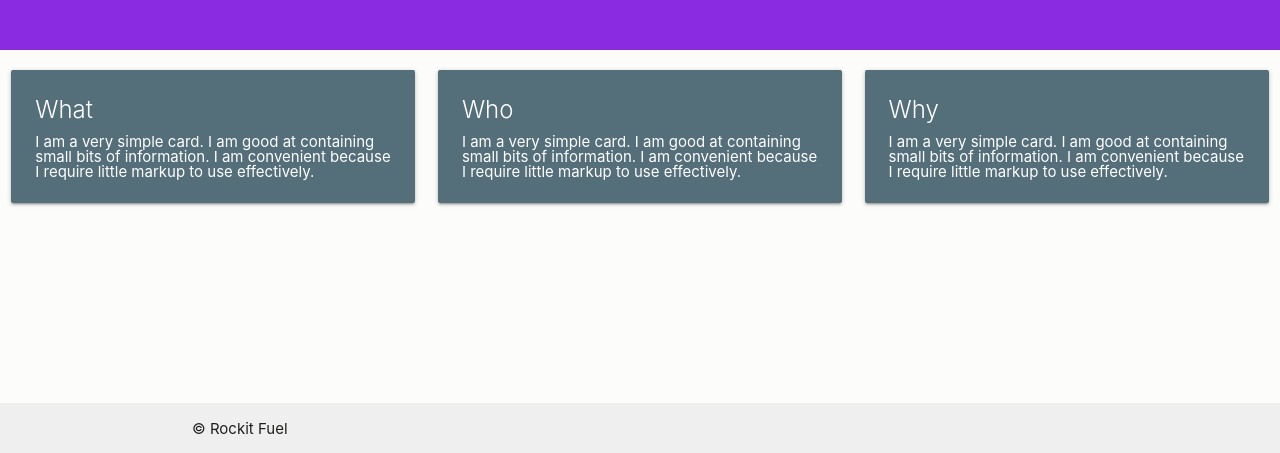
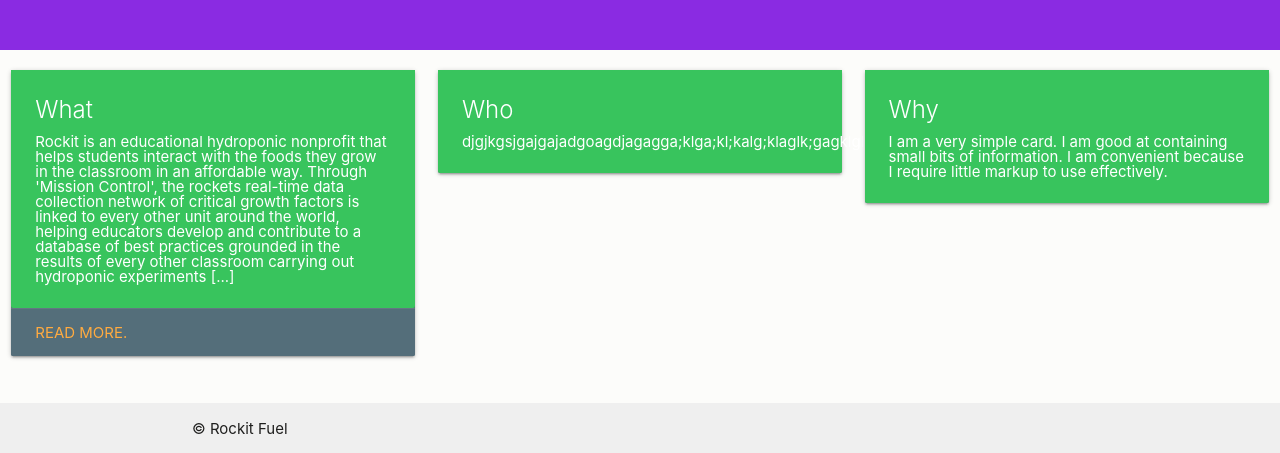
Before and after one commit to colemanimhoff/rockit-fuel, a plain HTML site: page public/index.html in a window 1280 px wide. Shown: the part 347-800 px from the top of the page. Drawn offline with nearby package versions, Linux system fonts and the light colour scheme.

Commit message:
Moved around css

```diff
--- a/public/css/dashboard.css
+++ b/public/css/dashboard.css
@@ -6,7 +6,3 @@
     position: relative;
     z-index: -1;
 }
-
-.blue-grey .card-content {
-    background: #38c45d;
-}
--- a/public/css/main.css
+++ b/public/css/main.css
@@ -61,6 +61,10 @@
     width: 100%;
 }
 
+.blue-grey .card-content {
+    background: #38c45d;
+}
+
 footer.page-footer {
     padding-top: 0;
     background: white;
--- a/public/index.html
+++ b/public/index.html
@@ -69,21 +69,18 @@
                     <div class="card blue-grey darken-1">
                         <div class="card-content white-text">
                             <span class="card-title">What</span>
-                            <p>I am a very simple card. I am good at containing small bits of information. I am convenient because
-                                I require little markup to use effectively.</p>
+                            <p>Rockit is an educational hydroponic nonprofit that helps students interact with the foods they grow in the classroom in an affordable way. Through 'Mission Control', the rockets real-time data collection network of critical growth factors is linked to every other unit around the world, helping educators develop and contribute to a database of best practices grounded in the results of every other classroom carrying out hydroponic experiments [...]</p>
                         </div>
-                        <!-- <div class="card-action">
-                            <a href="#">This is a link</a>
-                            <a href="#">This is a link</a>
-                        </div> -->
+                         <div class="card-action">
+                            <a href="#">Read more.</a>
+                        </div>
                     </div>
                 </div>
                 <div class="col s12 m4 l4">
                     <div class="card blue-grey darken-1">
                         <div class="card-content white-text">
                             <span class="card-title">Who</span>
-                            <p>I am a very simple card. I am good at containing small bits of information. I am convenient because
-                                I require little markup to use effectively.</p>
+                            <p> djgjkgsjgajgajadgoagdjagagga;klga;kl;kalg;klaglk;gagklglkga;klagd;kl;gad;k</p>
                         </div>
                         <!-- <div class="card-action">
                             <a href="#">This is a link</a>
```
